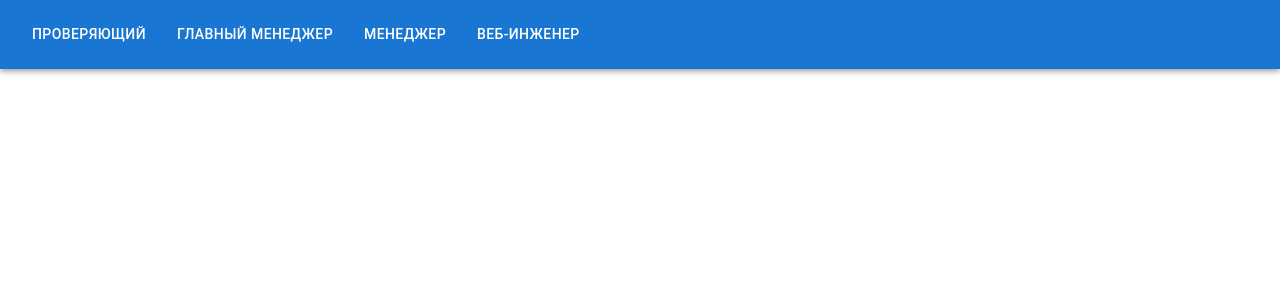
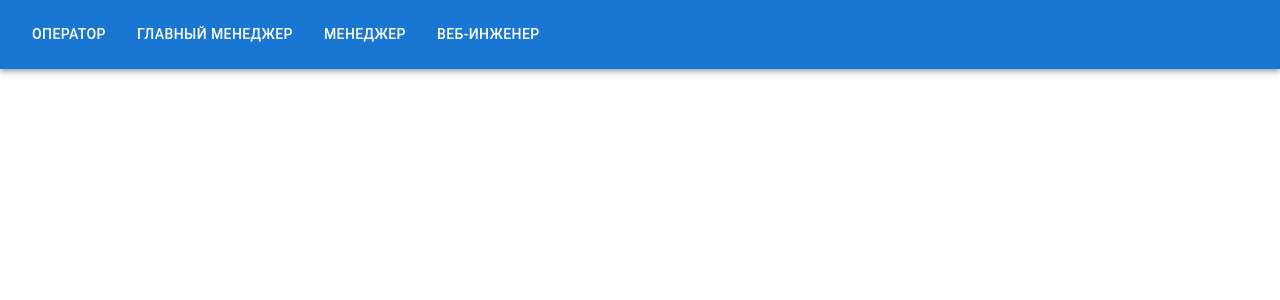
Before and after one commit to v-v-belikov/datacheck, a React (Vite) app: page / in a window 1280 px wide. Shown: the top 300 px of the page. Built offline with nearby package versions, Linux system fonts and the light colour scheme.

Commit message:
add titles

```diff
--- a/src/BaseAppBar.tsx
+++ b/src/BaseAppBar.tsx
@@ -7,7 +7,7 @@ import Button from '@mui/material/Button';
 const headerNav = [
   {
     role: "inspector",
-    title: "Проверяющий"
+    title: "Оператор"
   },
   {
     role: "general-manager",
```
